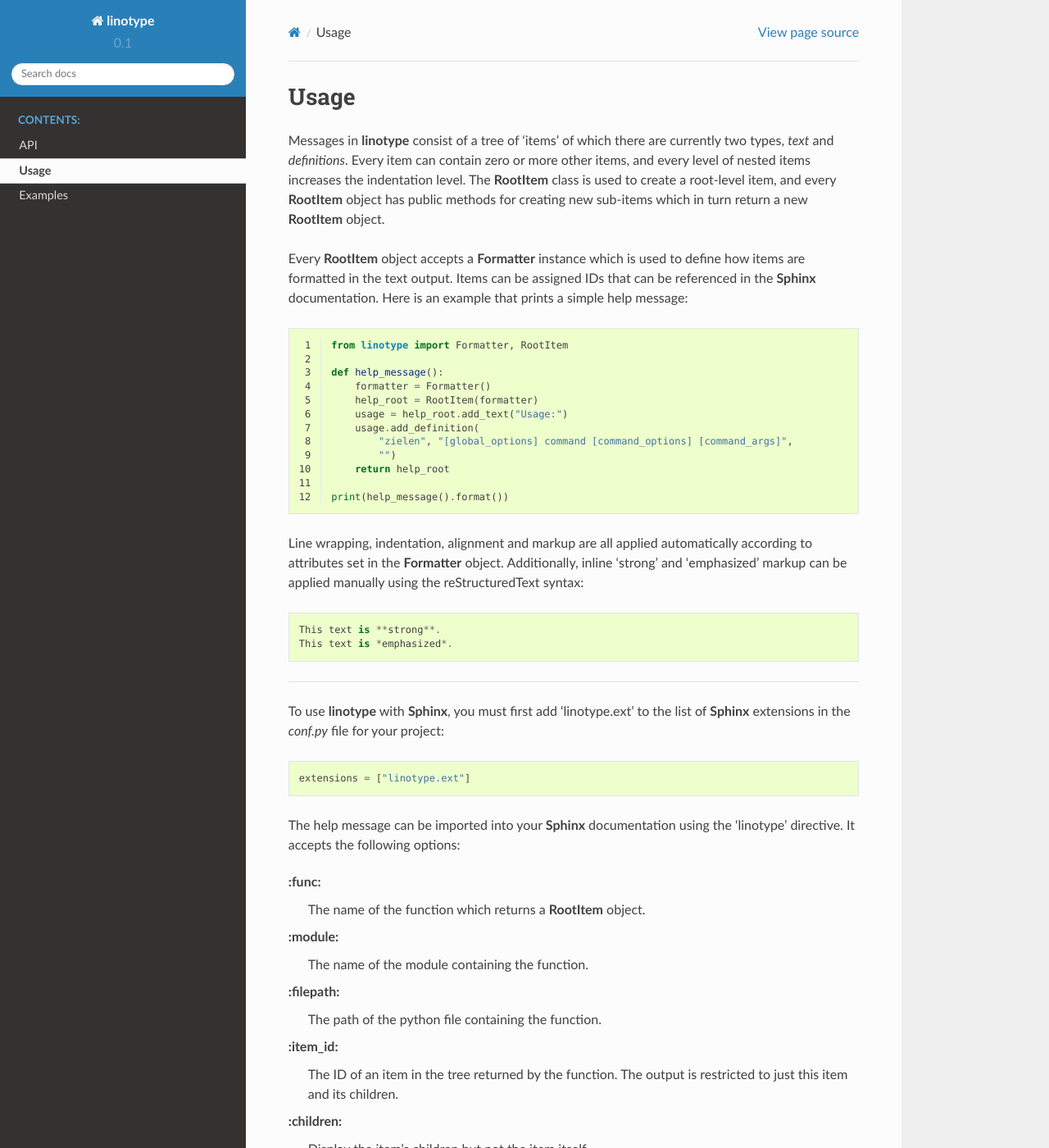
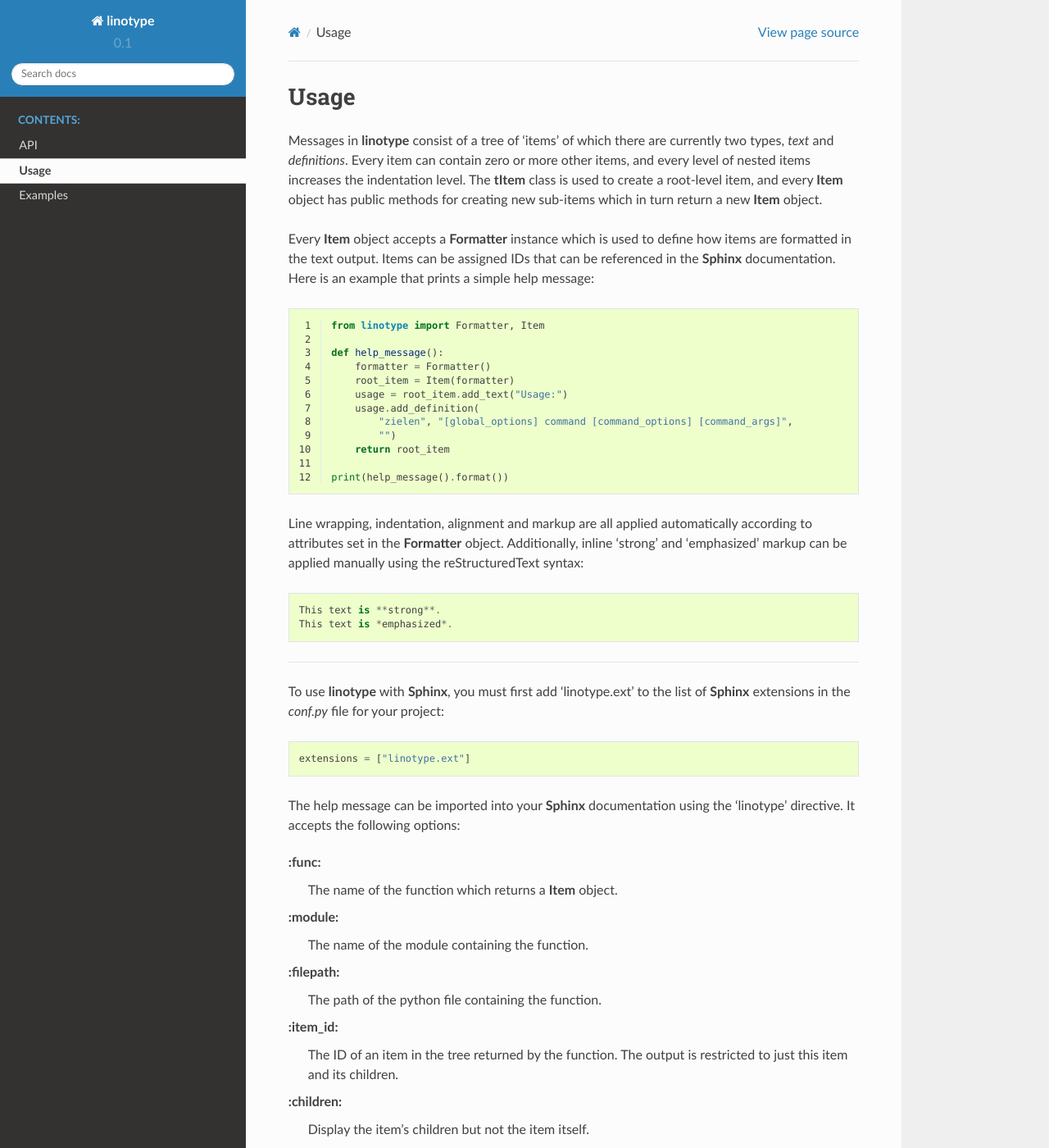
Before and after one commit to lostatc/linotype, a Sphinx documentation site: the page built from docs/usage.rst, in a window 1280 px wide and 1400 px high. Shown: the whole window at 82% size. Built offline with Sphinx 7.4.7 and the Read the Docs theme 2.0.0, drawn with Linux system fonts in a browser that asks for light colours.

Commit message:
Rename class

```diff
--- a/docs/api.rst
+++ b/docs/api.rst
@@ -6,5 +6,5 @@ API
 .. autoclass:: linotype.Formatter
     :members:
 
-.. autoclass:: linotype.RootItem
+.. autoclass:: linotype.Item
     :members: add_text, add_definition, format
--- a/docs/usage.rst
+++ b/docs/usage.rst
@@ -3,28 +3,28 @@ Usage
 Messages in **linotype** consist of a tree of 'items' of which there are
 currently two types, *text* and *definitions*. Every item can contain zero or
 more other items, and every level of nested items increases the indentation
-level. The **RootItem** class is used to create a root-level item, and every
-**RootItem** object has public methods for creating new sub-items which in turn
-return a new **RootItem** object.
+level. The **tItem** class is used to create a root-level item, and every
+**Item** object has public methods for creating new sub-items which in turn
+return a new **Item** object.
 
-Every **RootItem** object accepts a **Formatter** instance which is used to
-define how items are formatted in the text output. Items can be assigned IDs
-that can be referenced in the **Sphinx** documentation. Here is an example that
-prints a simple help message:
+Every **Item** object accepts a **Formatter** instance which is used to define
+how items are formatted in the text output. Items can be assigned IDs that can
+be referenced in the **Sphinx** documentation. Here is an example that prints a
+simple help message:
 
 .. code-block:: python
     :linenos:
 
-    from linotype import Formatter, RootItem
+    from linotype import Formatter, Item
 
     def help_message():
         formatter = Formatter()
-        help_root = RootItem(formatter)
-        usage = help_root.add_text("Usage:")
+        root_item = Item(formatter)
+        usage = root_item.add_text("Usage:")
         usage.add_definition(
             "zielen", "[global_options] command [command_options] [command_args]",
             "")
-        return help_root
+        return root_item
 
     print(help_message().format())
 
@@ -49,7 +49,7 @@ The help message can be imported into your **Sphinx** documentation using the
 'linotype' directive. It accepts the following options:
 
 \:func\:
-    The name of the function which returns a **RootItem** object.
+    The name of the function which returns a **Item** object.
 
 \:module\:
     The name of the module containing the function.
--- a/linotype/__init__.py
+++ b/linotype/__init__.py
@@ -1,3 +1,3 @@
 """Automatically format help messages."""
 
-from linotype.items import DefStyle, Formatter, RootItem
+from linotype.items import DefStyle, Formatter, Item
```
Also changed, not shown: docs/examples.rst (+6 -6 lines), 3 other files.
